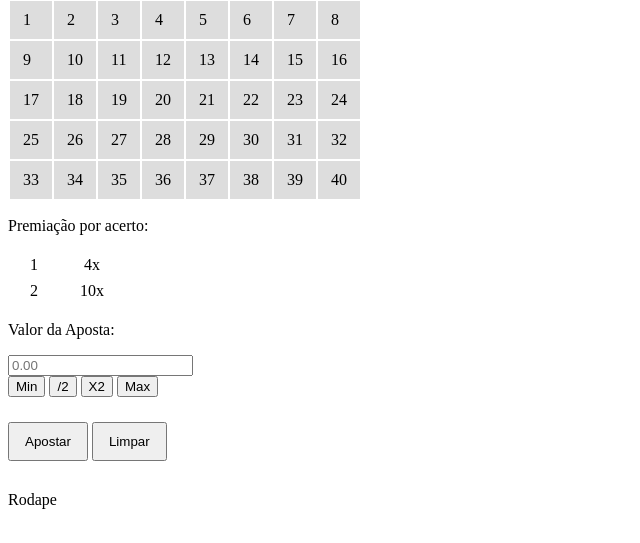
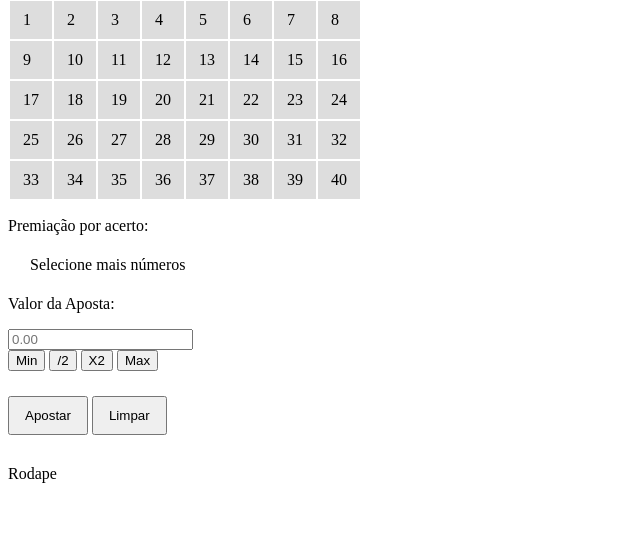
Before and after one commit to joaodrmjr/app-slim3, a PHP site: template resources/views/keno.twig in a window 1280 px wide. Shown: the part 151-694 px from the top of the page, without its empty margins (0-640 px from the left). Run offline with PHP 8.4, Linux system fonts and the light colour scheme; the template is opened without the code that fills it, so the values that code supplies are empty; some libraries are stand-ins or nearby versions.

Commit message:
Mostrando a faixa de premiacao no keno (javascript)

```diff
--- a/public/app.css
+++ b/public/app.css
@@ -13,7 +13,7 @@
 	background-color: #777;
 }
 
-.keno .premiacoes table td {
+#faixaPremiacoesTable td {
 	padding: 3px 20px;
 	text-align: center;
 }
--- a/public/keno.js
+++ b/public/keno.js
@@ -1,8 +1,13 @@
 
 var numerosSelecionados = [];
 
+var faixaPremiacoes = {
+	1: ["1/3,96x"], 2: ["2/17,10x"], 3: ["3/81,5x"], 4: ["3/10x", "4/259x"], 5: ["3/4,5x", "4/48x", "5/450x"],
+	6: ["4/11x", "5/350x", "6/710x"], 7: ["4/7x", "5/90x", "6/400x", "7/800x"], 8: ["4/5x", "5/20x", "6/270x", "7/600x", "8/900x"],
+	9: ["4/4x", "5/11x", "6/56x", "7/500x", "8/800x", "9/1000x"], 10: ["4/3,5x", "5/8x", "6/13x", "7/63x", "8/500x", "9/800x", "10/1000x"]
+}
+
 $("#tableNumeros td").click(function (e) {
-
 
 	let num = parseInt($(this).attr("value"));
 
@@ -20,13 +25,39 @@ $("#tableNumeros td").click(function (e) {
 		numerosSelecionados.push(num);
 	}
 
+	let numsCount = numerosSelecionados.length;
 
-	console.log(numerosSelecionados);
+	mostraFaixa(numsCount);
 
 	if ($(this).hasClass("sel")) {
 		$(this).removeClass("sel");
 	}else {
 		$(this).addClass("sel");
 	}
+});
 
-});
+
+function mostraFaixa(faixaNum) {
+
+	let table = $("#faixaPremiacoesTable");
+
+	if (faixaNum == 0) {
+		table.html("<tr><td colspan='2'>Selecione mais números</td></tr>")
+		return;
+	}
+	let content = "";
+	let faixa = faixaPremiacoes[faixaNum];
+
+	for (let i = 0; i < faixa.length; i++) {
+
+		let f = faixa[i].split("/");
+		content += "<tr>";
+		content += "<td>" + f[0] + "</td>";
+		content += "<td>" + f[1] + "</td>";
+		content += "</tr>";
+
+	}
+
+
+	table.html(content);
+}
--- a/resources/views/keno.twig
+++ b/resources/views/keno.twig
@@ -19,16 +19,11 @@
 		</table>
 	</div>
 
-	<div class="premiacoes">
+	<div id="premiacoes">
 		<p>Premiação por acerto:</p>
-		<table>
+		<table id="faixaPremiacoesTable">
 			<tr>
-				<td>1</td>
-				<td>4x</td>
-			</tr>
-			<tr>
-				<td>2</td>
-				<td>10x</td>
+				<td colspan="2">Selecione mais números</td>
 			</tr>
 		</table>
 	</div>
```
Also changed, not shown: 1 other file.
